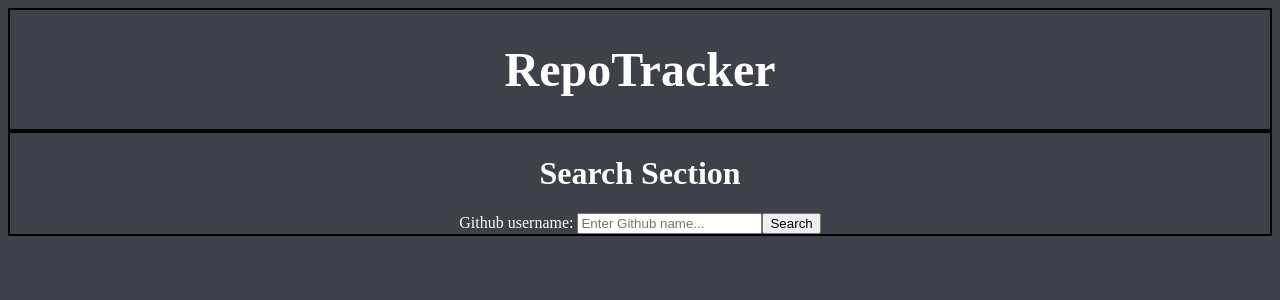
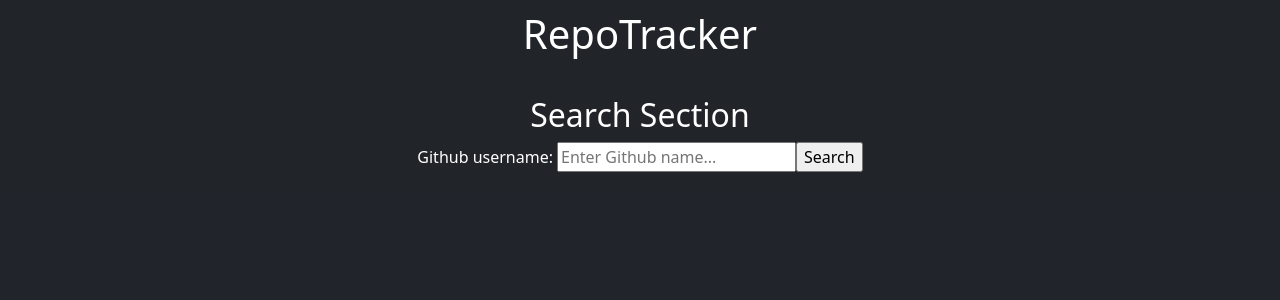
Before and after one commit to Findlay20/RepoTracker, a React (Vite) app: page / in a window 1280 px wide. Shown: the top 300 px of the page. Built offline with nearby package versions, Linux system fonts and the light colour scheme.

Commit message:
add bootstrap and changed some html tags

```diff
--- a/package.json
+++ b/package.json
@@ -9,7 +9,9 @@
     },
     "dependencies": {
         "axios": "^1.2.0",
+        "bootstrap": "^5.2.3",
         "react": "^18.2.0",
+        "react-bootstrap": "^2.6.0",
         "react-dom": "^18.2.0",
         "react-redux": "^8.0.5",
         "redux": "^4.2.0"
--- a/src/App.jsx
+++ b/src/App.jsx
@@ -3,7 +3,7 @@ import { Header, Search } from './components';
 
 function App() {
     return (
-        <div id="app">
+        <div id="app" className='bg-dark text-white'>
             <Header />
             <main>
                 <Search />
--- a/src/components/Search/index.jsx
+++ b/src/components/Search/index.jsx
@@ -1,5 +1,7 @@
 import React, { useState } from 'react';
 import axios from 'axios';
+
+import Card from 'react-bootstrap/Card';
 
 function Search () {
 
@@ -26,18 +28,18 @@ function Search () {
 
     function showResult(searchResult) {
         return <div id="results">
-                {searchResult.map((repo, i) => <div className='result' key={i}>
-                <h1><a href={repo.html_url} target='_blank' >{repo.name}</a></h1>
+                {searchResult.map((repo, i) => <Card className='result' key={i}>
+                    <h2><a href={repo.html_url} target='_blank' >{repo.name}</a></h2>
                     <h3>Open issues: {repo.open_issues_count}</h3>
                     <h3>Stargazers: {repo.stargazers_count}</h3>
                     <h3>Forks: {repo.forks_count}</h3>
-                </div>)}
+                </Card>)}
             </div>
     }
 
     return <>
         <div id="search">
-                <h1>Search Section</h1>
+            <h2>Search Section</h2>
             <form onSubmit={handleSubmit}>
                 <label htmlFor="searchBox">Github username: </label>
                 <input type="text" id="searchBox" required placeholder='Enter Github name...' onChange={updateInput}/>
--- a/src/main.jsx
+++ b/src/main.jsx
@@ -3,6 +3,7 @@ import ReactDOM from 'react-dom';
 import { Provider } from 'react-redux';
 import { createStore } from 'redux'
 
+import 'bootstrap/dist/css/bootstrap.css';
 import './styles/index.css';
 
 import App from './App'
@@ -11,6 +12,6 @@ import App from './App'
 
 ReactDOM.render(
         // <Provider store={store}>
-            <App />,
+            <App className='bg-dark text-white' />,
         // </Provider>,
 document.getElementById("root"));
--- a/src/styles/index.css
+++ b/src/styles/index.css
@@ -1,14 +1,50 @@
 :root {
-    background-color: rgb(63, 65, 74);
-    color: white;
+    background-color: rgb(33, 36, 43);
+    /* color: white; */
     text-align: center;
 }
 
 header {
-    font-size: 3vh;
-    border: 2px solid black;
+    font-size: 4vh;
+    /* border: 2px solid orange; */
+    padding: 10px;
+    /* color: red; */
 }
 
-div#search {
-    border: 2px solid black;
+div #search {
+    /* border: 2px solid black; */
+    margin: 10px 0px;
+    padding: 10px;
 }
+
+#searchBox {
+    margin-left: 4px;
+}
+
+div #results {
+    display: flex;
+    flex-wrap: wrap;
+    flex-direction: row;
+    justify-content: center;
+    /* border: 6px green dotted; */
+}
+
+.result {
+    /* border: 2px pink dotted; */
+    background-color: rgba(58, 58, 58, 0.795);
+    margin: 10px;
+    min-width: 360px;
+    max-width: fit-content;
+    height: 180px;
+    display: flex;
+    justify-content: center;
+    padding: 8px;
+}
+
+.result a {
+    color: rgb(219, 187, 5);
+}
+
+.result a:hover {
+    text-decoration: none;
+}
```
Also changed, not shown: 1 other file (tests, documents, lock files or other folders). Lines whose indentation alone changed are shown as unchanged.
